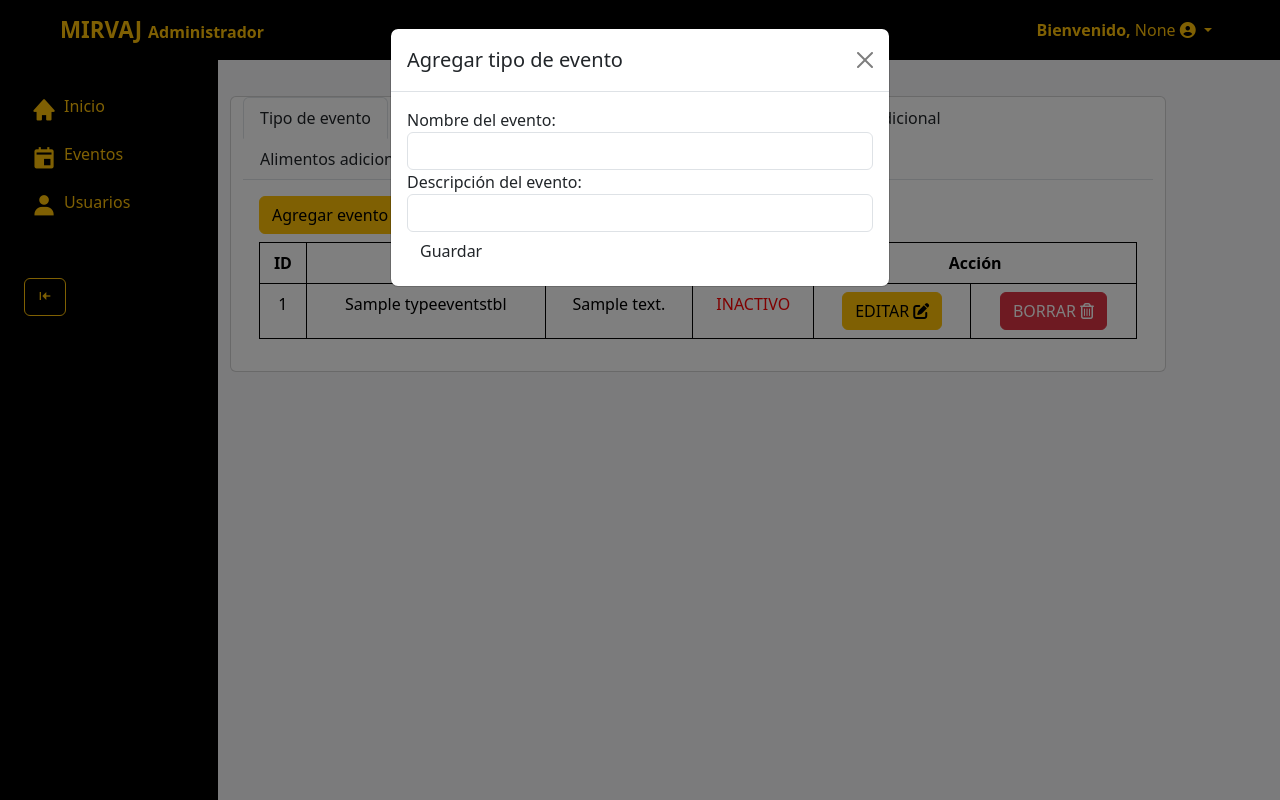
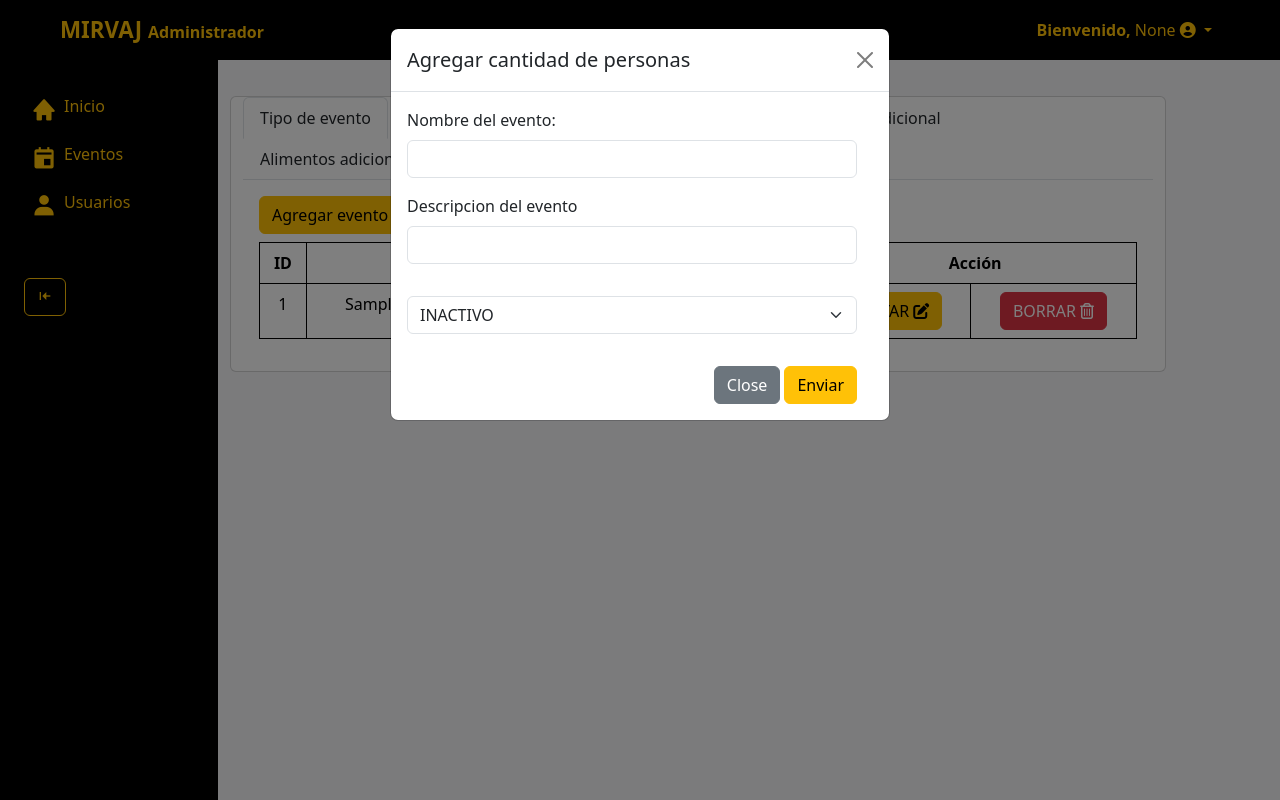
Before and after one commit to DavidDipi/EventProReserve, a Flask app: page /admin/events/ in a window 1280 px wide, after a click on "Agregar evento". Run offline with Flask 3, Linux system fonts and the light colour scheme; a user stored in the database is signed in; data comes from the database, SQL or seed files in the repository; tables that the repository leaves empty hold one stand-in row (values such as "Sample post"); parts of the project's set-up code (start-up, migrations or seed data) failed here and were passed over; some libraries are stand-ins or nearby versions.

Commit message:
[Tipo de evento]

```diff
--- a/app/admin/templates/pages/events.html
+++ b/app/admin/templates/pages/events.html
@@ -37,13 +37,32 @@
                     <div class="modal-dialog">
                         <div class="modal-content">
                             <div class="modal-header">
-                        <h1 class="modal-title fs-5" id="exampleModalLabel">Agregar tipo de evento</h1>
+                                <h1 class="modal-title fs-5" id="exampleModalLabel">Agregar cantidad de personas</h1>
                                 <button type="button" class="btn-close" data-bs-dismiss="modal" aria-label="Close"></button>
                             </div>
                             <div class="modal-body">
+                                <form class="row g-3 form w-100" method="post" action="/admin/events/c_cant_pers">
 
-                            <form method="post" novalidate enctype="multipart/form-data" class="form_registro">
-                                {{ wtf.quick_form(form) }}
+                                    <div class="col-md-12">
+                                      <label for="nameTypeEvent" class="form-label">Nombre del evento:</label>
+                                      <input type="number" class="form-control" id="nameTypeEvent" name="cantPersons" >
+                                    </div>
+                                    <div class="mb-3">
+                                        <label for="descTypeEvent" class="form-label">Descripcion del evento</label>
+                                        <input type="number" class="form-control" id="descTypeEvent" name="costPersons" >
+                                    </div>
+                                    <div class="mb-3">
+                                        <select class="form-select" aria-label="Default select" name="state">
+                                            {% for act in active %}
+                                                <option value="{{ act.idAct }}">{{ act.estAct }}</option>
+                                            {% endfor %}
+                                        </select>
+                                    </div>
+
+                                    <div class="col-12 d-flex justify-content-end">
+                                        <button type="button" class="btn btn-secondary" data-bs-dismiss="modal">Close</button>
+                                        <button type="submit" class="btn btn-warning ms-1">Enviar</button>
+                                    </div>
                                 </form>
 
                             </div>
```
Also changed, not shown: app/client/routes.py (+12 -0 lines), app/static/js/events.js (+5 -5 lines). Lines whose indentation alone changed are shown as unchanged.
